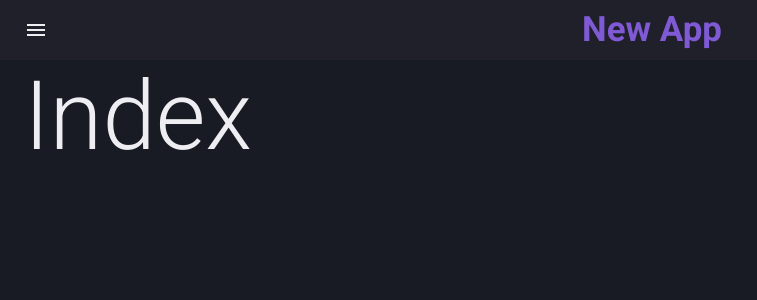
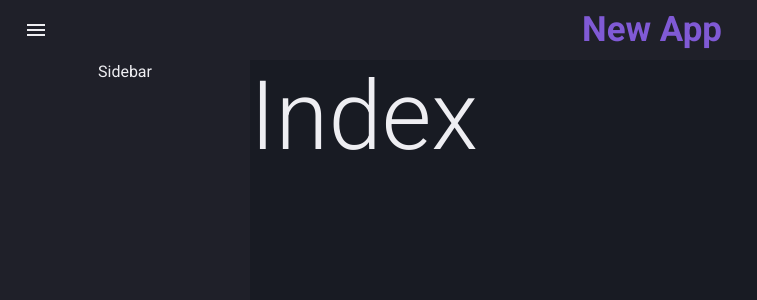
Before and after one commit to devLucasRoberto/Challenge_FE, a React (Create React App) app: page / in a window 1280 px wide. Shown: the top 300 px of the page, without its empty margins (0-757 px from the left). Built offline with nearby package versions, Linux system fonts and the light colour scheme.

Commit message:
add desktop sidebar

```diff
--- a/src/App.tsx
+++ b/src/App.tsx
@@ -1,4 +1,5 @@
 import {
+  Box,
   Container,
   CssBaseline,
   ThemeProvider,
@@ -15,13 +16,13 @@ function App() {
       <SidebarDrawerProvider>
         <Header />
 
-        <Container maxWidth={false} sx={{ display: 'flex' }}>
+        <Box display="flex">
           <Sidebar />
 
           <Typography variant="h1" component="div">
             Index
           </Typography>
-        </Container>
+        </Box>
 
         <CssBaseline />
       </SidebarDrawerProvider>
--- a/src/components/Sidebar/index.tsx
+++ b/src/components/Sidebar/index.tsx
@@ -1,6 +1,22 @@
+import { Box, Typography, useMediaQuery } from '@mui/material'
 import { ResponsiveSidebar } from './ResponsiveSidebar'
 
 export function Sidebar() {
+  const sidebarMobile = '(min-width:900px)'
+
+  if (sidebarMobile) {
+    return (
+      <Box
+        height="calc(100vh - 3.75rem)"
+        width="15.625rem"
+        bgcolor="primary.light"
+        textAlign="center"
+      >
+        <Typography component="a">Sidebar</Typography>
+      </Box>
+    )
+  }
+
   return (
     <>
       <ResponsiveSidebar />
```
